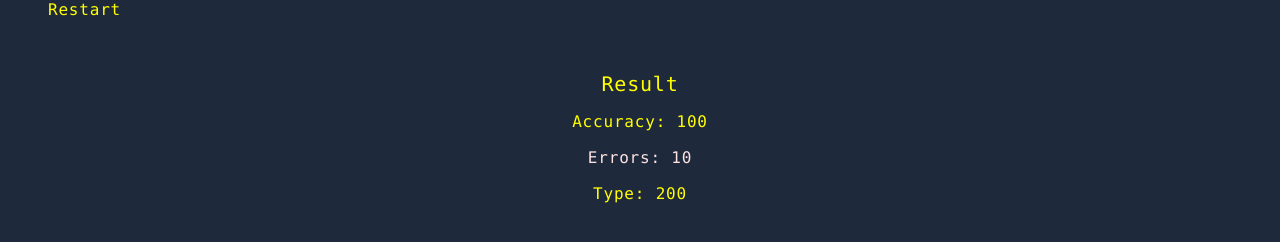
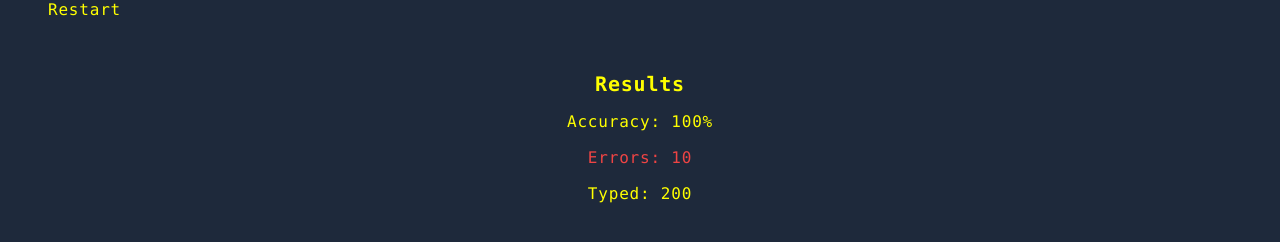
Before and after one commit to nayimHossen/Typing-App, a React (Create React App) app: page / in a window 1280 px wide. Shown: the part 346-588 px from the top of the page. Built offline with nearby package versions, Linux system fonts and the light colour scheme.

Commit message:
add some feature

```diff
--- a/src/components/Results.tsx
+++ b/src/components/Results.tsx
@@ -1,3 +1,6 @@
+import { motion } from "framer-motion";
+import { formatPercentage } from "../utils/helper";
+
 const Results = ({
   errors,
   accuracyPercentage,
@@ -14,14 +17,42 @@ const Results = ({
   const duration = { duration: 0.3 };
 
   return (
-    <ul
+    <motion.ul
+      initial={initial}
+      animate={animate}
       className={`flex flex-col items-center text-primary space-y-3 ${className}`}
     >
-      <li className="text-xl font-smaibold">Result</li>
-      <li>Accuracy: {accuracyPercentage}</li>
-      <li className="text-red-100">Errors: {errors}</li>
-      <li>Type: {total}</li>
-    </ul>
+      <motion.li
+        initial={initial}
+        animate={animate}
+        transition={{ duration: 0.3 }}
+        className="text-xl font-semibold"
+      >
+        Results
+      </motion.li>
+      <motion.li
+        initial={initial}
+        animate={animate}
+        transition={{ duration: 0.3, delay: 0.5 }}
+      >
+        Accuracy: {formatPercentage(accuracyPercentage)}
+      </motion.li>
+      <motion.li
+        initial={initial}
+        animate={animate}
+        transition={{ duration: 0.3, delay: 1 }}
+        className="text-red-500"
+      >
+        Errors: {errors}
+      </motion.li>
+      <motion.li
+        initial={initial}
+        animate={animate}
+        transition={{ duration: 0.3, delay: 1.4 }}
+      >
+        Typed: {total}
+      </motion.li>
+    </motion.ul>
   );
 };
 
--- /dev/null
+++ b/src/components/UserTypings.tsx
@@ -0,0 +1,50 @@
+import cn from "classnames";
+
+const UserTypings = ({
+  userInput,
+  words,
+  className = "",
+}: {
+  userInput: string;
+  words: string;
+  className?: string;
+}) => {
+  const typedCharacters = userInput.split("");
+
+  return (
+    <div className={className}>
+      {typedCharacters.map((char, index) => (
+        <Character
+          key={`${char}_${index}`}
+          actual={char}
+          expected={words[index]}
+        />
+      ))}
+    </div>
+  );
+};
+
+const Character = ({
+  actual,
+  expected,
+}: {
+  actual: string;
+  expected: string;
+}) => {
+  const isCorrect = actual === expected;
+  const isWhiteSpace = expected === " ";
+
+  return (
+    <span
+      className={cn({
+        "text-red-500": !isCorrect && !isWhiteSpace,
+        "text-primary-400": isCorrect && !isWhiteSpace,
+        "bg-red-500/50": !isCorrect && isWhiteSpace,
+      })}
+    >
+      {expected}
+    </span>
+  );
+};
+
+export default UserTypings;
--- /dev/null
+++ b/src/utils/helper.ts
@@ -0,0 +1,3 @@
+export const formatPercentage = (percentage: number) => {
+  return percentage.toFixed(0) + "%";
+};
```
